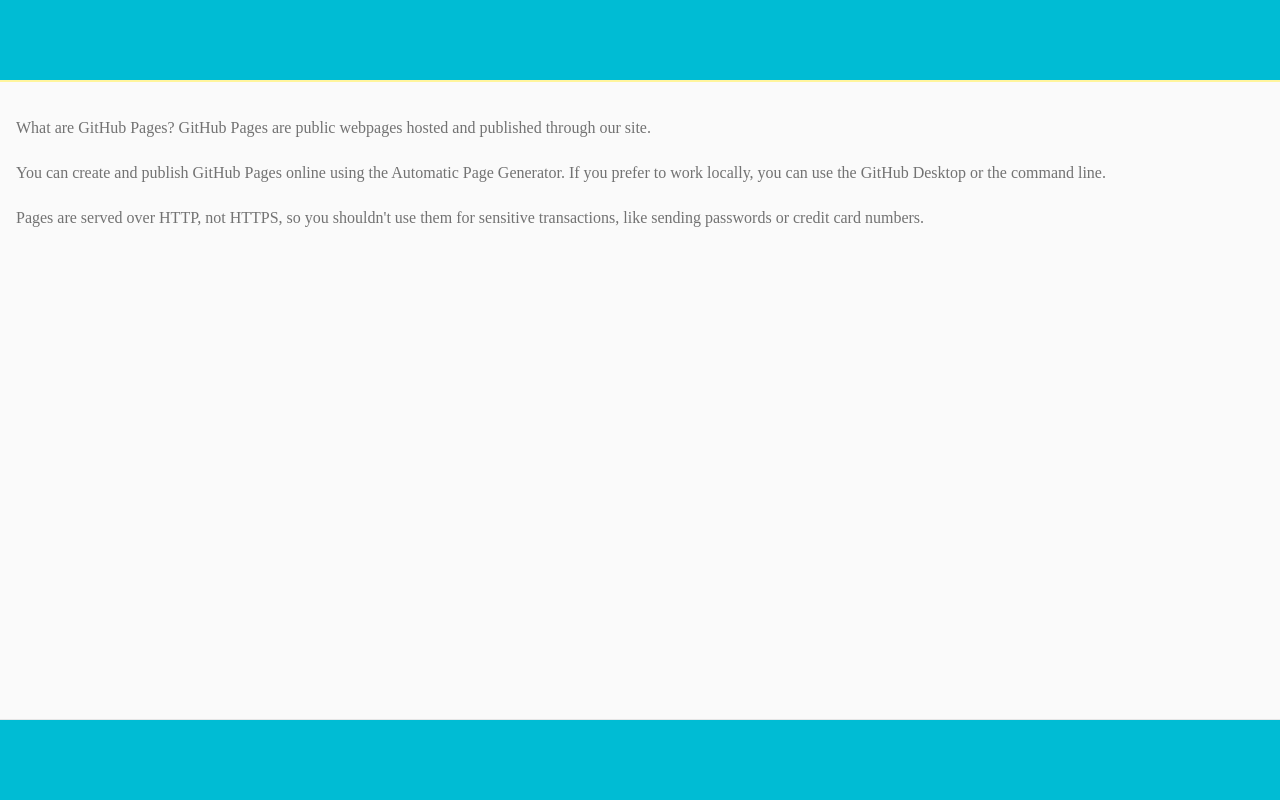
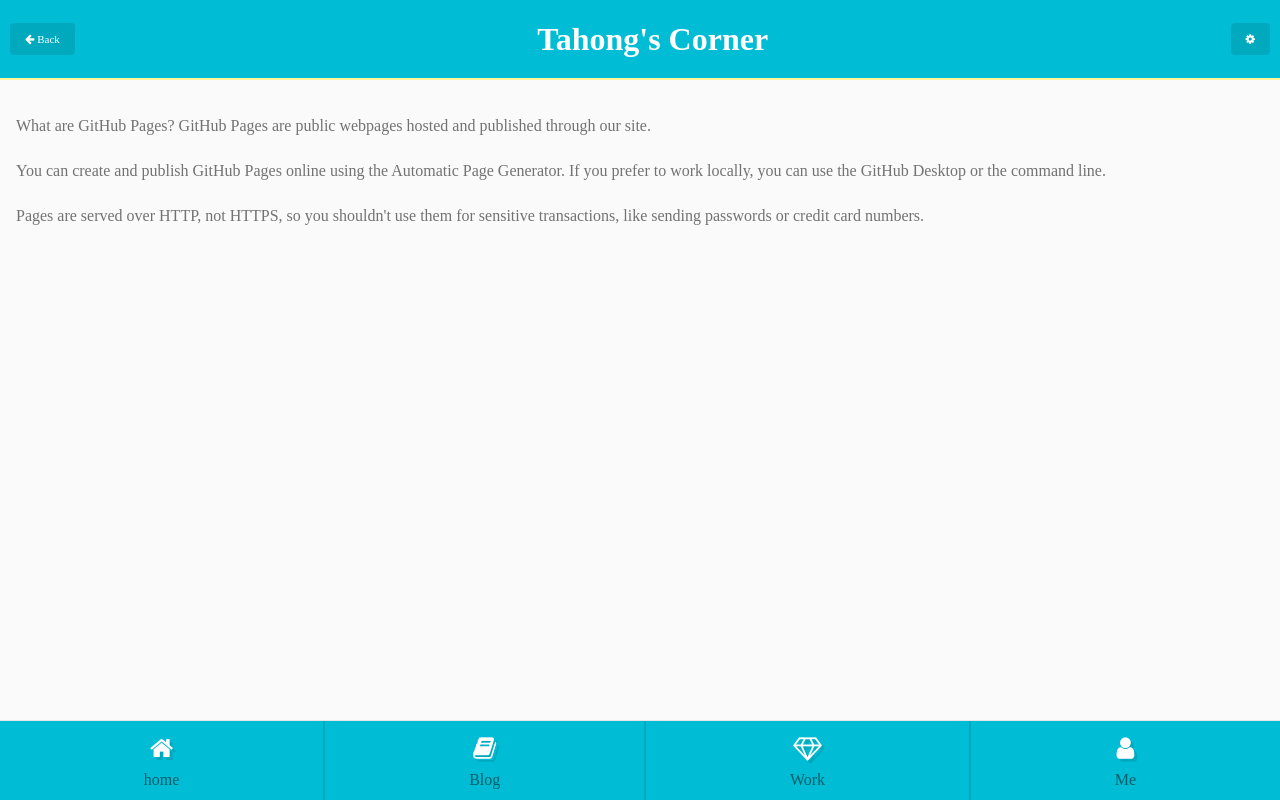
Before and after one commit to tahongshen/flex, a plain HTML site: page index.html in a window 1280 px wide. Drawn offline with Linux system fonts and the light colour scheme.

Commit message:
use font-awesome icon

```diff
--- a/index.html
+++ b/index.html
@@ -5,10 +5,20 @@
   <title>flex</title>
   <meta name="viewport" content="width=device-width, initial-scale=1">
   <link rel="stylesheet" type="text/css" href="styles/main.css">
+  <link href="http://cdn.bootcss.com/font-awesome/4.5.0/css/font-awesome.min.css" rel="stylesheet">
 </head>
 <body>
 <div class="app-wrap">
-  <header class="app-header"></header>
+  <header class="app-header">
+    <a href="" class="button">
+      <i class="fa fa-arrow-left"></i>
+      Back
+    </a>
+    <h1>Tahong's Corner</h1>
+    <a href="" class="button">
+      <i class="fa fa-cog"></i>
+    </a>
+  </header>
   <div class="content">
     <p>
       What are GitHub Pages?
@@ -21,7 +31,24 @@
       Pages are served over HTTP, not HTTPS, so you shouldn't use them for sensitive transactions, like sending passwords or credit card numbers.
     </p>
   </div>
-  <div class="app-footer"></div>
+  <div class="app-footer">
+    <a href="#">
+      <i class="fa fa-home"></i>
+      home
+    </a>
+    <a href="#">
+      <i class="fa fa-book"></i>
+      Blog
+    </a>
+    <a href="#">
+      <i class="fa fa-diamond"></i>
+      Work
+    </a>
+    <a href="#">
+      <i class="fa fa-user"></i>
+      Me
+    </a>
+  </div>
   </body>
 </div>
 </html>
--- a/source/gulpfile.js
+++ b/source/gulpfile.js
@@ -2,9 +2,13 @@
 var sass = require('gulp-sass');
 var prefix = require('gulp-autoprefixer');
 
+function handleError(err) {
+  console.log(err.toString());
+  this.emit('end');
+}
 gulp.task('sass', function() {
   gulp.src('styles/*.scss')
-      .pipe(sass())
+      .pipe(sass()).on('error', handleError)
       .pipe(prefix())
       .pipe(gulp.dest('../styles'));
 });
--- a/source/styles/main.scss
+++ b/source/styles/main.scss
@@ -13,7 +13,13 @@
 body {
   margin: 0;
   -webkit-webkit-font-smoothing: antialiased;
-  color: #727272;
+  color: $secondary-text-color;
+}
+* {
+  box-sizing: border-box;
+}
+a {
+  text-decoration: none;
 }
 .app-wrap {
   height: 100vh;
@@ -21,11 +27,26 @@
   flex-direction: column;
 }
 .app-header {
+  padding: 10px;
+  color: $primary-color-text;
   background-color: $primary-color;
   height: 80px;
   border-bottom: 2px solid #fff59d;
   flex-shrink: 0;
+  display: flex;
+  align-items: center;
+  justify-content: space-between;
+  a {
+    color: $primary-color-text;
+    font-size: 11px;
+  }
+  .button {
+    background: rgba(0,0,0,0.1);
+    padding: 10px 15px;
+    border-radius: 4px;
+  }
 }
+
 
 .content {
   background-color: #fafafa;
@@ -39,4 +60,22 @@
   background-color: $primary-color;
   border-top: 1px solid #e6e6e6;
   flex-shrink: 0;
+  display: flex;
+  a {
+    padding: 15px;
+    text-align: center;
+    color: rgba(0,0,0,0.5);
+    border-left: 2px solid rgba(0,0,0,0.1);
+    flex-grow: 1;
+    &:first-child {
+      border-left: 0;
+    }
+    i {
+      display: block;
+      font-size: 25px;
+      color: white;
+      text-shadow: 3px 3px 0 rgba(0,0,0,0.1);
+      padding-bottom: 10px;
+    }
+  }
 }
```
Also changed, not shown: source/index.html (+29 -2 lines), styles/main.css.
